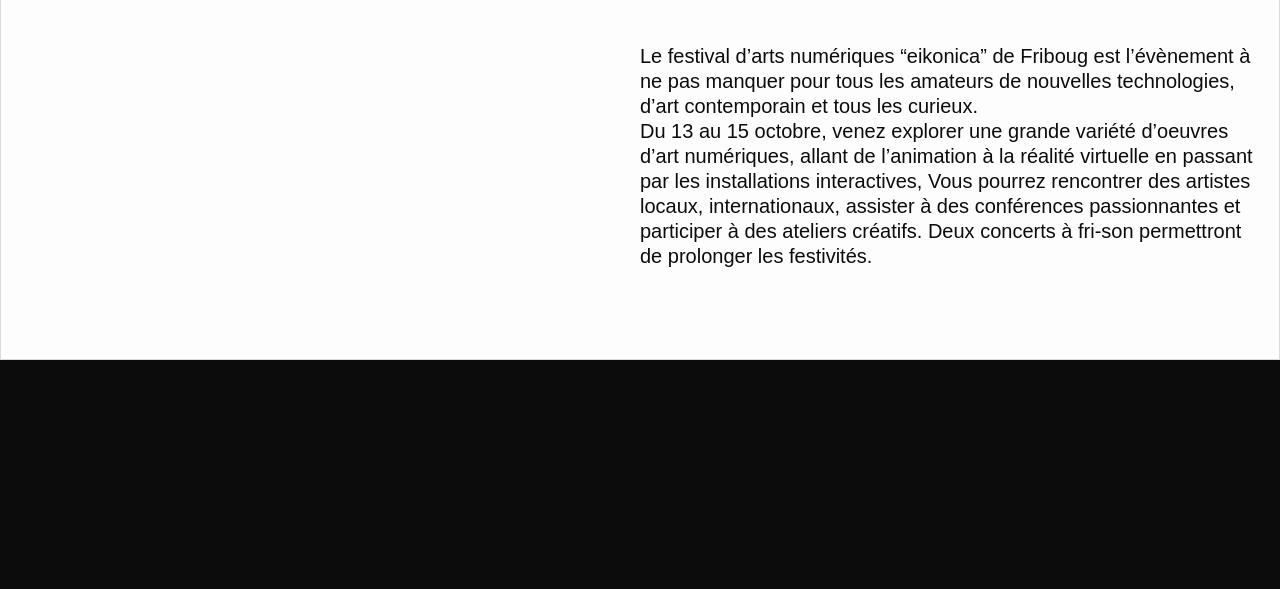
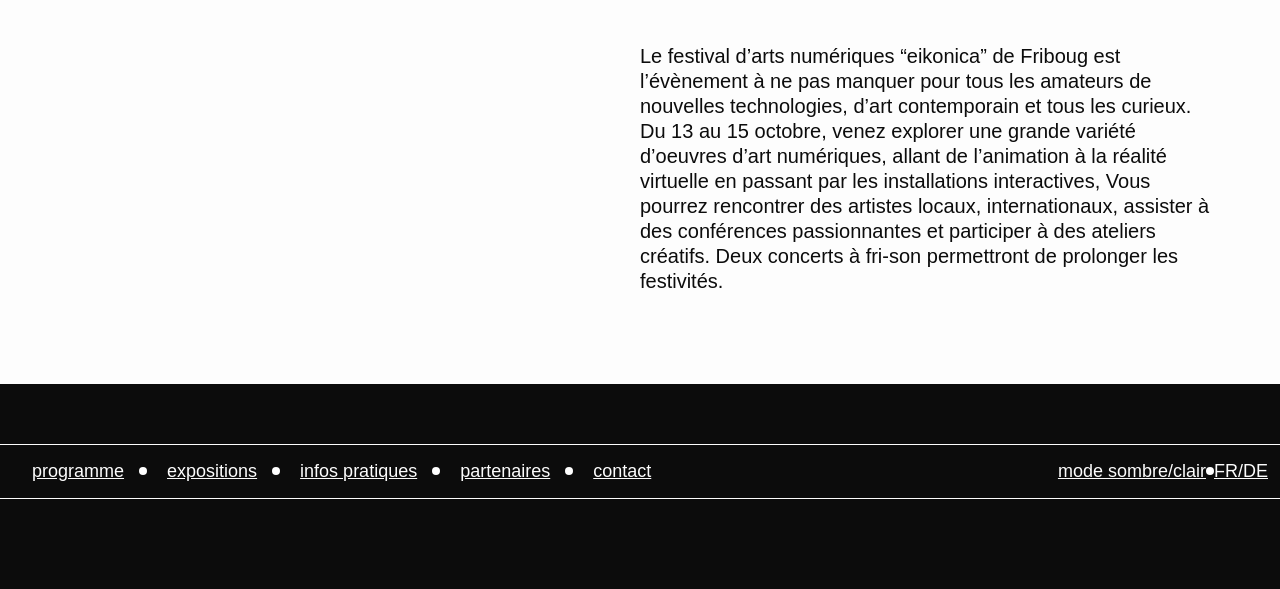
Before and after one commit to leonieschmutz/PPRO, a website built with Parcel: page src/index.html in a window 1280 px wide. Shown: the part 917-1506 px from the top of the page. Before the commit the page ends 1277 px from the top, so only its background shows below. Built offline with nearby package versions, Linux system fonts and the light colour scheme; a web font is replaced by a local one.

Commit message:
nav html+css finie

```diff
--- a/src/index.html
+++ b/src/index.html
@@ -8,7 +8,7 @@
     <link rel="stylesheet" href="https://use.typekit.net/ngz3zrf.css" />
   </head>
   <body>
-    <header></header>
+    <header>
       <div class="container-fluid">
         <div class="row">
           <div class="col-6">
@@ -28,16 +28,52 @@
                 l’évènement à ne pas manquer pour tous les amateurs de nouvelles
                 technologies, d’art contemporain et tous les curieux.<br />
                 Du 13 au 15 octobre, venez explorer une grande variété d’oeuvres
-              d’art numériques, allant de l’animation à la réalité virtuelle en
-              passant par les installations interactives, Vous pourrez
+                d’art numériques, allant de l’animation à la réalité virtuelle
+                en passant par les installations interactives, Vous pourrez
                 rencontrer des artistes locaux, internationaux, assister à des
                 conférences passionnantes et participer à des ateliers créatifs.
                 Deux concerts à fri-son permettront de prolonger les festivités.
               </p>
             </div>
           </div>
+          <nav class="col-12 l-header-nav">
+            <div class="nav-website-content">
+              <a href="#">programme</a>
+              <img
+                src="../src/img/oval-separation.svg"
+                alt="un point de séparation"
+              />
+              <a href="#">expositions</a>
+              <img
+                src="../src/img/oval-separation.svg"
+                alt="un point de séparation"
+              />
+              <a href="#">infos pratiques</a>
+              <img
+                src="../src/img/oval-separation.svg"
+                alt="un point de séparation"
+              />
+              <a href="#">partenaires</a>
+              <img
+                src="../src/img/oval-separation.svg"
+                alt="un point de séparation"
+              />
+              <a href="#">contact</a>
+            </div>
+            <div class="nav-website-accessibility">
+              <a href="#">mode sombre/clair</a>
+              <img
+                src="../src/img/oval-separation.svg"
+                alt="un point de séparation"
+              />
+              <a href="#">FR/</a><a href="#">DE</a>
+            </div>
+          </nav>
         </div>
       </div>
+    </header>
+    <main></main>
+
     <script src="js/main.js" type="module"></script>
   </body>
 </html>
--- a/src/scss/_base.scss
+++ b/src/scss/_base.scss
@@ -43,18 +43,18 @@
   vertical-align: middle;
 }
 
-.row + .row {
-  margin-top: 16px;
-}
+// .row + .row {
+//   margin-top: 16px;
+// }
 
-.row > .col,
-.row > [class^="col-"] {
-  // padding-top: 12px;
-  // padding-bottom: 12px;
-  // padding: 12px 0;
-  // background-color: rgba(86, 61, 124, 0.15);
-  border: 1px solid rgba(86, 61, 124, 0.2);
-}
+// .row > .col,
+// .row > [class^="col-"] {
+//   padding-top: 12px;
+//   padding-bottom: 12px;
+//   padding: 12px 0;
+//   background-color: rgba(86, 61, 124, 0.15);
+//   border: 1px solid rgba(86, 61, 124, 0.2);
+// }
 
 /* ====================================
 // base rules
@@ -81,3 +81,10 @@
   color: var(--main-color);
   font-weight: 500;
 }
+
+a {
+  font-family: var(--main-font-family);
+  font-weight: 300;
+  font-size: 18px;
+  color: var(--second-color);
+}
--- a/src/scss/_layout.scss
+++ b/src/scss/_layout.scss
@@ -6,3 +6,9 @@
 .l-header-text {
   margin-top: 60px;
 }
+
+.l-header-nav {
+  margin: 60px 0 90px;
+  border-top: 1px solid var(--second-color);
+  border-bottom: 1px solid var(--second-color);
+}
--- a/src/scss/main.scss
+++ b/src/scss/main.scss
@@ -1,4 +1,5 @@
+@import "bootstrap/scss/bootstrap-grid";
 @import "base";
 @import "layout";
 @import "modules/header";
-@import "bootstrap/scss/bootstrap-grid";
+@import "modules/nav";
--- /dev/null
+++ b/src/scss/modules/_nav.scss
@@ -0,0 +1,23 @@
+nav {
+  display: flex;
+  flex-direction: row;
+  justify-content: space-between;
+  padding: 15px 0;
+}
+
+.nav-website-content {
+  display: flex;
+  flex-direction: row;
+  align-items: center;
+
+  a {
+    margin-left: 20px;
+    margin-right: 15px;
+  }
+}
+
+.nav-website-accessibility {
+  display: flex;
+  flex-direction: row;
+  align-items: center;
+}
```
Also changed, not shown: src/img/oval-separation.svg (added). Lines whose indentation alone changed are shown as unchanged.
